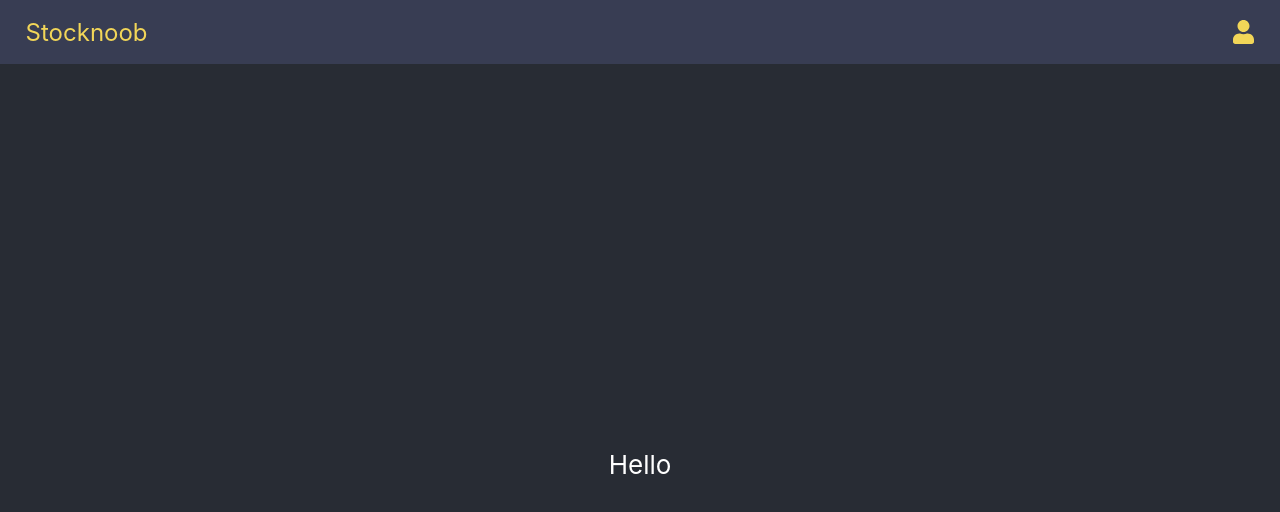
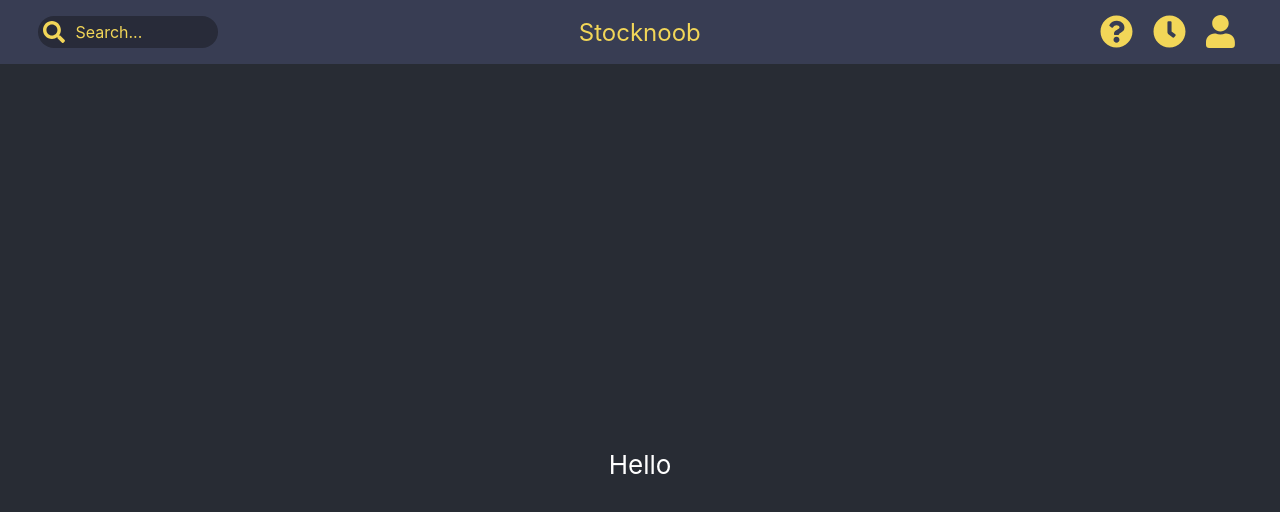
Before and after one commit to HawkieOne/StockNoobReact, a React (Create React App) app: page / in a window 1280 px wide. Shown: the top 512 px of the page. Built offline with nearby package versions, Linux system fonts and the light colour scheme.

Commit message:
reworked the navbar as the prototype

```diff
--- a/src/components/Header.css
+++ b/src/components/Header.css
@@ -3,10 +3,11 @@
     background-color: #383D53;
     width: 100%;
     display: flex;
+    flex-direction: row;
     justify-content: space-between;
     align-items: center;
+    text-align: center;
     height: 8vh;
-
 }
 
 .Header .right{
@@ -16,17 +17,42 @@
 
 .Header .right .icon{
     color: #F2D658;
+    padding-right: 20px;
+    font-size: 33px;
 }
 
-.Header .left{
-
+.Header .middle{
+    margin-right: 3%;
 }
 
-.Header .left p{
+.Header .middle p{
     color: #F2D658;
     font-size: 1.5rem;
 }
 
 .Header .left{
-    margin-left: 2%;
+    margin-left: 3%;
 }
+
+.Header .left .search{
+    background-color: #282b39;
+    border-color: #F2D658;
+    z-index: 1000 !important;
+    border-radius: 16px;
+    width: 180px;
+    height: 2rem;
+    display: flex;
+    align-items: center;
+
+}
+
+.Header .left .search .searchIcon{
+    color: #F2D658;
+    margin-left: 5px;
+    font-size: 22px;
+}
+
+.Header .left .search p{
+    margin-left: 10px;
+    color: #F2D658;
+}
--- a/src/components/Header.js
+++ b/src/components/Header.js
@@ -1,5 +1,5 @@
 import React from 'react'
-import {  faUser } from "@fortawesome/free-solid-svg-icons";
+import {  faUser, faClock, faQuestionCircle, faSearch } from "@fortawesome/free-solid-svg-icons";
 import { FontAwesomeIcon } from "@fortawesome/react-fontawesome";
 import "./Header.css";
 
@@ -9,12 +9,17 @@ export default function Header() {
     return (
         <div className="Header">
             <div className="left">
+                <div className="search">
+                <FontAwesomeIcon className="searchIcon" icon={faSearch} />
+                <p>Search...</p>
+                </div>
+            </div>
+            <div className="middle">
             <p>Stocknoob</p>
             </div>
-            <div className="middle">
-
-            </div>
             <div className="right">
+                <FontAwesomeIcon className="icon" icon={faQuestionCircle} />
+                <FontAwesomeIcon className="icon" icon={faClock} />
                 <FontAwesomeIcon className="icon" icon={faUser} />
             </div>
         </div>
```
